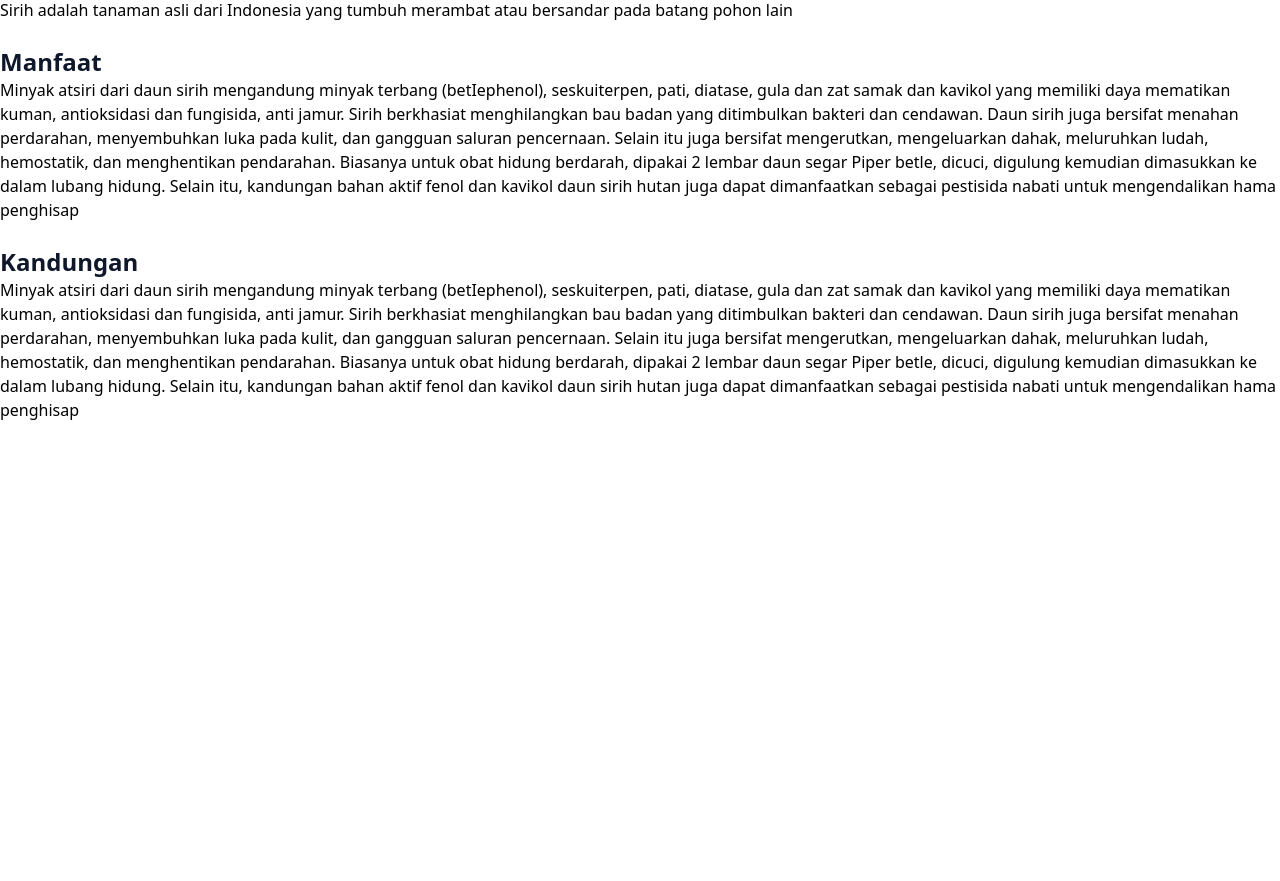
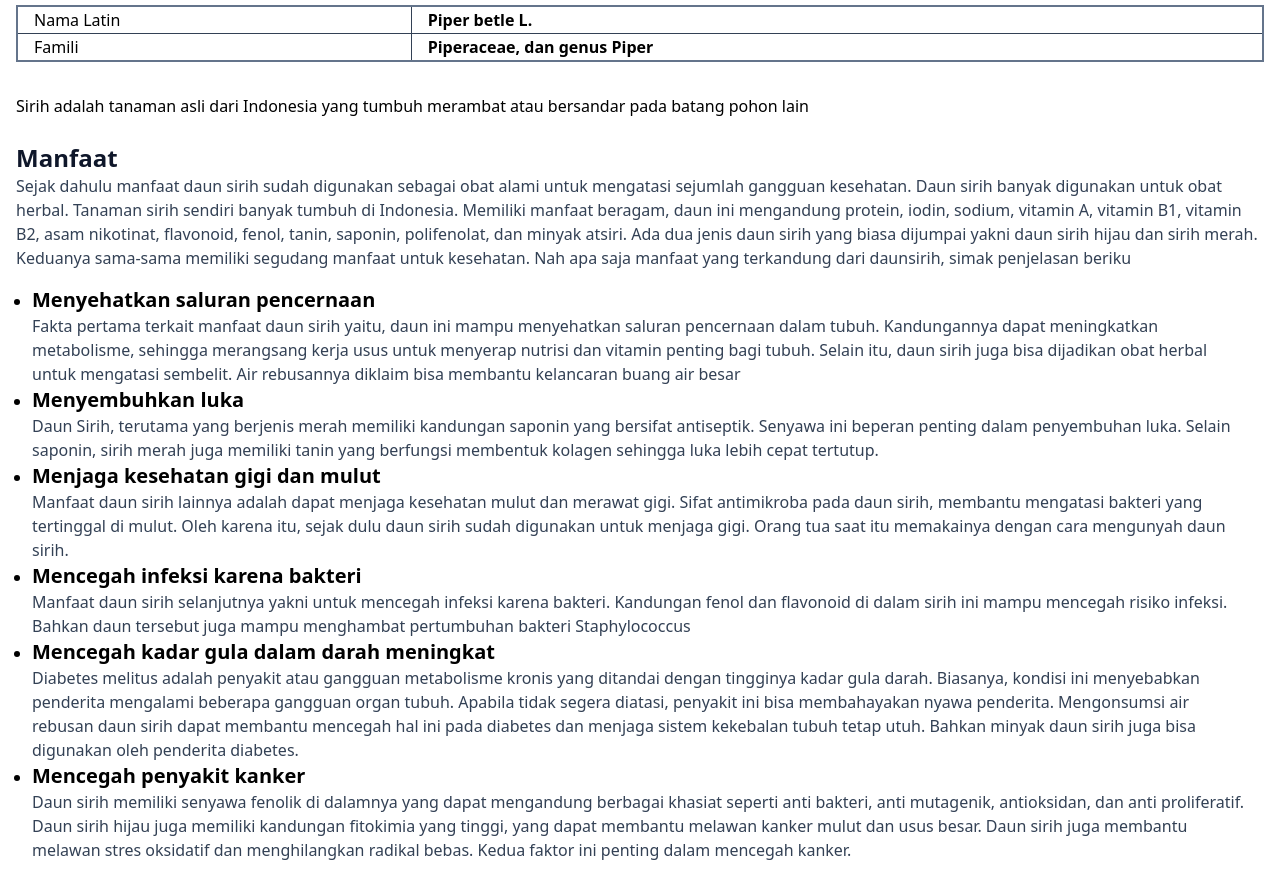
Before and after one commit to JuliAstaa/Daun-sirih, a website: page public/index.html in a window 1280 px wide. Shown: the part 583-1464 px from the top of the page. Before the commit the page ends 1005 px from the top, so only its background shows below. Drawn offline with Linux system fonts and the light colour scheme.

Commit message:
edit text

```diff
--- a/public/index.html
+++ b/public/index.html
@@ -7,27 +7,29 @@
     <link rel="stylesheet" href="./../src/css/index.css" />
   </head>
   <body class="">
-    <div class="container">
-      <div class="title">DAUN SIRIH</div>
+    <div class="container p-4">
+      <div class="title mb-4 text-center font-bold">DAUN SIRIH</div>
       <img src="./../src/img/daunsirih.jpg" alt="" />
     </div>
-    <div class="table border w-full border-red-50">
-      <table class="border-collapse border border-slate-500 w-full">
+    <div class="table w-full p-4">
+      <table class="border-collapse border-2 border-slate-500 w-full">
         <tbody>
           <tr>
             <td class="border border-slate-700 px-4">Nama Latin</td>
-            <td class="border border-slate-700 px-4">Piper betle L.</td>
+            <td class="border border-slate-700 px-4 font-semibold">
+              Piper betle L.
+            </td>
           </tr>
           <tr>
             <td class="border border-slate-700 px-4">Famili</td>
-            <td class="border border-slate-700 px-4">
+            <td class="border border-slate-700 px-4 font-semibold">
               Piperaceae, dan genus Piper
             </td>
           </tr>
         </tbody>
       </table>
     </div>
-    <div class="penjelasan">
+    <div class="penjelasan p-4">
       <p>
         Sirih adalah tanaman asli dari Indonesia yang tumbuh merambat atau
         bersandar pada batang pohon lain
@@ -35,24 +37,48 @@
       <br />
 
       <h2 class="text-slate-900 text-2xl font-bold">Manfaat</h2>
-      <p>
-        Minyak atsiri dari daun sirih mengandung minyak terbang (betIephenol),
-        seskuiterpen, pati, diatase, gula dan zat samak dan kavikol yang
-        memiliki daya mematikan kuman, antioksidasi dan fungisida, anti jamur.
-        Sirih berkhasiat menghilangkan bau badan yang ditimbulkan bakteri dan
-        cendawan. Daun sirih juga bersifat menahan perdarahan, menyembuhkan luka
-        pada kulit, dan gangguan saluran pencernaan. Selain itu juga bersifat
-        mengerutkan, mengeluarkan dahak, meluruhkan ludah, hemostatik, dan
-        menghentikan pendarahan. Biasanya untuk obat hidung berdarah, dipakai 2
-        lembar daun segar Piper betle, dicuci, digulung kemudian dimasukkan ke
-        dalam lubang hidung. Selain itu, kandungan bahan aktif fenol dan kavikol
-        daun sirih hutan juga dapat dimanfaatkan sebagai pestisida nabati untuk
-        mengendalikan hama penghisap
+      <p class="text-slate-700">
+        Sejak dahulu manfaat daun sirih sudah digunakan sebagai obat alami untuk
+        mengatasi sejumlah gangguan kesehatan. Daun sirih banyak digunakan untuk
+        obat herbal. Tanaman sirih sendiri banyak tumbuh di Indonesia. Memiliki
+        manfaat beragam, daun ini mengandung protein, iodin, sodium, vitamin A,
+        vitamin B1, vitamin B2, asam nikotinat, flavonoid, fenol, tanin,
+        saponin, polifenolat, dan minyak atsiri. Ada dua jenis daun sirih yang
+        biasa dijumpai yakni daun sirih hijau dan sirih merah. Keduanya
+        sama-sama memiliki segudang manfaat untuk kesehatan. Nah apa saja
+        manfaat yang terkandung dari daunsirih, simak penjelasan beriku
+
+        <ul class="list-outside list-disc p-4">
+          <li>
+            <p class="text-xl font-semibold">Menyehatkan saluran pencernaan</p>
+            <p class="text-slate-700">Fakta pertama terkait manfaat daun sirih yaitu, daun ini mampu menyehatkan saluran pencernaan dalam tubuh. Kandungannya dapat meningkatkan metabolisme, sehingga merangsang kerja usus untuk menyerap nutrisi dan vitamin penting bagi tubuh. Selain itu, daun sirih juga bisa dijadikan obat herbal untuk mengatasi sembelit. Air rebusannya diklaim bisa membantu kelancaran buang air besar</p>
+          </li>
+          <li>
+            <p class="text-xl font-semibold">Menyembuhkan luka</p>
+            <p class="text-slate-700">Daun Sirih, terutama yang berjenis merah memiliki kandungan saponin yang bersifat antiseptik. Senyawa ini beperan penting dalam penyembuhan luka. Selain saponin, sirih merah juga memiliki tanin yang berfungsi membentuk kolagen sehingga luka lebih cepat tertutup.</p>
+          </li>
+          <li>
+            <p class="text-xl font-semibold">Menjaga kesehatan gigi dan mulut</p>
+            <p class="text-slate-700">Manfaat daun sirih lainnya adalah dapat menjaga kesehatan mulut dan merawat gigi. Sifat antimikroba pada daun sirih, membantu mengatasi bakteri yang tertinggal di mulut. Oleh karena itu, sejak dulu daun sirih sudah digunakan untuk menjaga gigi. Orang tua saat itu memakainya dengan cara mengunyah daun sirih.</p>
+          </li>
+          <li>
+            <p class="text-xl font-semibold">Mencegah infeksi karena bakteri</p>
+            <p class="text-slate-700">Manfaat daun sirih selanjutnya yakni untuk mencegah infeksi karena bakteri. Kandungan fenol dan flavonoid di dalam sirih  ini mampu mencegah risiko infeksi. Bahkan daun tersebut juga mampu menghambat pertumbuhan bakteri Staphylococcus</p>
+          </li>
+          <li>
+            <p class="text-xl font-semibold">Mencegah kadar gula dalam darah meningkat</p>
+            <p class="text-slate-700">Diabetes melitus adalah penyakit atau gangguan metabolisme kronis yang ditandai dengan tingginya kadar gula darah. Biasanya, kondisi ini menyebabkan penderita mengalami beberapa gangguan organ tubuh. Apabila tidak segera diatasi, penyakit ini bisa membahayakan nyawa penderita. Mengonsumsi air rebusan daun sirih dapat membantu mencegah hal ini pada diabetes dan menjaga sistem kekebalan tubuh tetap utuh. Bahkan minyak daun sirih juga bisa digunakan oleh penderita diabetes.</p>
+          </li>
+          <li>
+            <p class="text-xl font-semibold">Mencegah penyakit kanker</p>
+            <p class="text-slate-700">Daun sirih memiliki senyawa fenolik di dalamnya yang dapat mengandung berbagai khasiat seperti anti bakteri, anti mutagenik, antioksidan, dan anti proliferatif. Daun sirih hijau juga memiliki kandungan fitokimia yang tinggi, yang dapat membantu melawan kanker mulut dan usus besar. Daun sirih juga membantu melawan stres oksidatif dan menghilangkan radikal bebas. Kedua faktor ini penting dalam mencegah kanker.</p>
+          </li>
+        </ul>
       </p>
       <br />
 
       <h2 class="text-slate-900 text-2xl font-bold">Kandungan</h2>
-      <p>
+      <p class="text-slate-700">
         Minyak atsiri dari daun sirih mengandung minyak terbang (betIephenol),
         seskuiterpen, pati, diatase, gula dan zat samak dan kavikol yang
         memiliki daya mematikan kuman, antioksidasi dan fungisida, anti jamur.
@@ -67,5 +93,10 @@
         mengendalikan hama penghisap
       </p>
     </div>
+
+    <div class="footer p-4">
+      <p>Sumber : <a class="text-blue-500" href="https://yankes.kemkes.go.id/view_artikel/976/segudang-manfaat-daun-sirih-untuk-kesehatan-1">https://yankes.kemkes.go.id/view_artikel/976/segudang-manfaat-daun-sirih-untuk-kesehatan-1</a></p>
+      <p>Sumber : <a class="text-blue-500" href="https://id.wikipedia.org/wiki/Sirih">https://id.wikipedia.org/wiki/Sirih</a></p>
+    </div>
   </body>
 </html>
```
Also changed, not shown: src/css/index.css.
